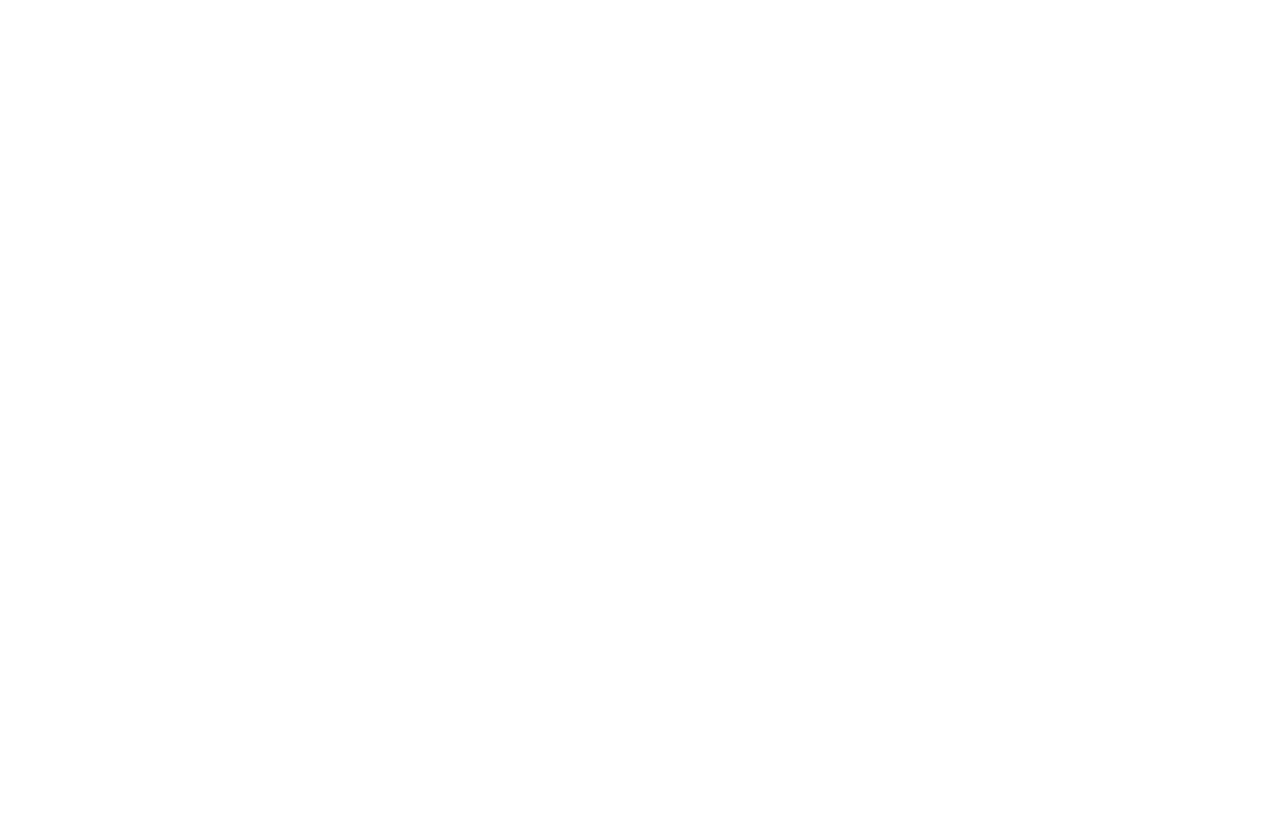
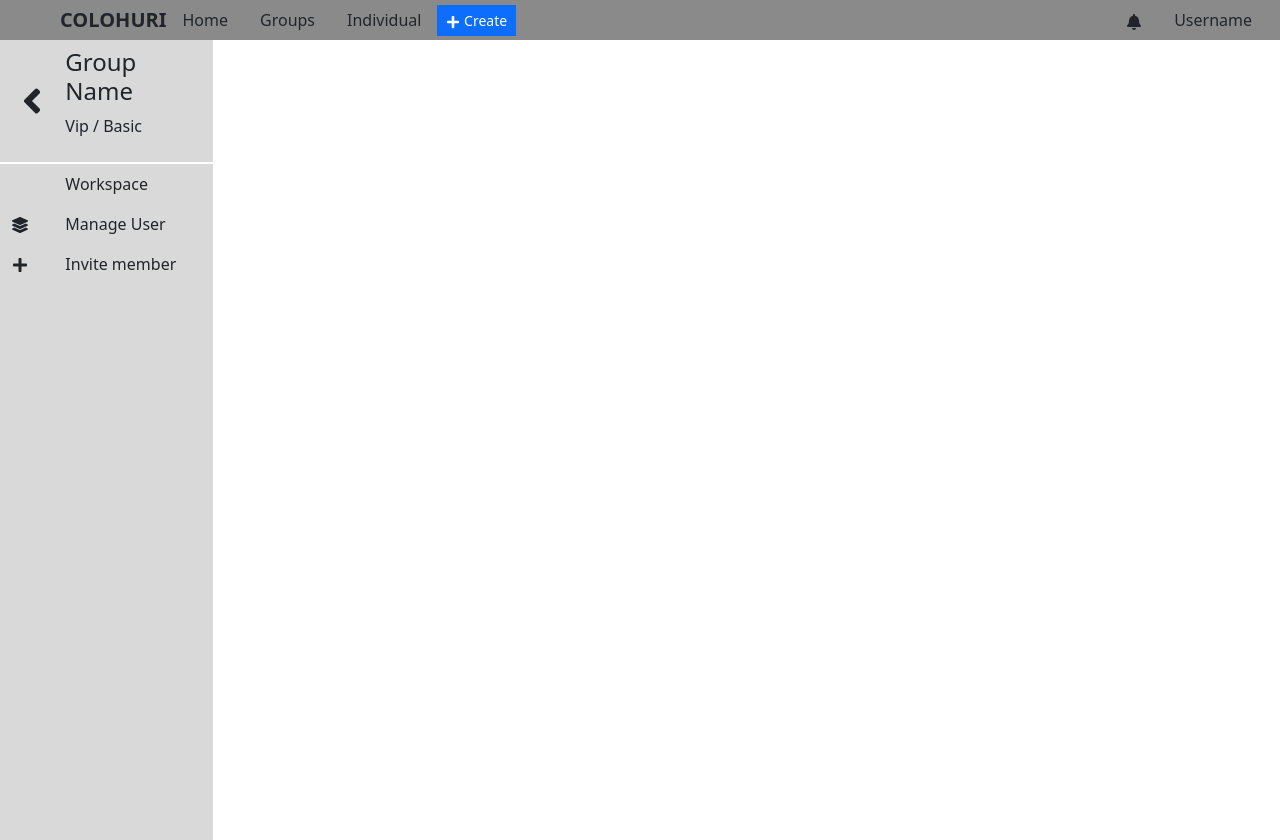
Before and after one commit to anhpham03092003/SDN302, a React (Create React App) app in the folder sdn302/: page / in a window 1280 px wide. Before the commit the page ends 800 px from the top, so only its background shows below. Built offline with nearby package versions, Linux system fonts and the light colour scheme.

Commit message:
feature <Header, GroupSlideBar>

```diff
--- a/sdn302/package.json
+++ b/sdn302/package.json
@@ -6,8 +6,12 @@
     "@testing-library/jest-dom": "^5.17.0",
     "@testing-library/react": "^13.4.0",
     "@testing-library/user-event": "^13.5.0",
+    "bootstrap": "^5.3.3",
     "react": "^18.3.1",
+    "react-bootstrap": "^2.10.5",
     "react-dom": "^18.3.1",
+    "react-icons": "^5.3.0",
+    "react-router-dom": "^6.26.2",
     "react-scripts": "5.0.1",
     "web-vitals": "^2.1.4"
   },
--- a/sdn302/src/App.css
+++ b/sdn302/src/App.css
@@ -2,37 +2,14 @@
   text-align: center;
 }
 
-.App-logo {
-  height: 40vmin;
-  pointer-events: none;
+.dropdown-toggle::after{
+  display: none !important;
 }
 
-@media (prefers-reduced-motion: no-preference) {
-  .App-logo {
-    animation: App-logo-spin infinite 20s linear;
-  }
+.header-background{
+  background-color: #8a8a8a !important;
 }
 
-.App-header {
-  background-color: #282c34;
-  min-height: 100vh;
-  display: flex;
-  flex-direction: column;
-  align-items: center;
-  justify-content: center;
-  font-size: calc(10px + 2vmin);
-  color: white;
+.slide-bar-background{
+  background-color: #D9D9D9 !important;
 }
-
-.App-link {
-  color: #61dafb;
-}
-
-@keyframes App-logo-spin {
-  from {
-    transform: rotate(0deg);
-  }
-  to {
-    transform: rotate(360deg);
-  }
-}
--- a/sdn302/src/App.js
+++ b/sdn302/src/App.js
@@ -1,6 +1,18 @@
+import { Col, Container, Row } from 'react-bootstrap';
+import './App.css';
+import Header from './Components/Header';
+import GroupSlideBar from './Components/GroupSlideBar';
+
+
 function App() {
   return (
-    <div>
+    <div className="App">
+      <Header/>
+      <Container fluid>
+        <Row>
+          <Col md={2}  className='slide-bar-background vh-100'><GroupSlideBar/></Col>
+        </Row>
+      </Container>
     </div>
   );
 }
--- /dev/null
+++ b/sdn302/src/Components/GroupSlideBar.jsx
@@ -0,0 +1,37 @@
+import React from 'react'
+import { Col, Row } from 'react-bootstrap'
+import { FaAngleLeft, FaAngleRight, FaLayerGroup, FaPlus } from 'react-icons/fa'
+
+function GroupSlideBar() {
+    return (
+        <div>
+            <Row className='py-2 border-2  border-bottom border-white'>
+                <Col className='align-content-center text-start' md={3}><FaAngleLeft className='display-6' /></Col>
+                <Col className='align-content-center text-start' md={9}>
+                    <h4>Group Name</h4>
+                    <p>Vip / Basic</p>
+                </Col>
+            </Row>
+            <Row className='py-2'>
+                <Col className='align-content-center text-start' md={3}></Col>
+                <Col className='align-content-center text-start' md={9}>
+                    <p className='m-0'>Workspace</p>
+                </Col>
+            </Row>
+            <Row className='py-2'>
+                <Col className='align-content-center text-start' md={3}><FaLayerGroup/></Col>
+                <Col className='align-content-center text-start' md={9}>
+                    <p className='m-0'> Manage User</p>
+                </Col>
+            </Row>
+            <Row className='py-2'>
+                <Col className='align-content-center text-start' md={3}><FaPlus/></Col>
+                <Col className='align-content-center text-start' md={9}>
+                    <p className='m-0'> Invite member</p>
+                </Col>
+            </Row>
+        </div>
+    )
+}
+
+export default GroupSlideBar
--- /dev/null
+++ b/sdn302/src/Components/Header.jsx
@@ -0,0 +1,59 @@
+import React from 'react'
+import { Button, Col, Container, Dropdown, Nav, NavDropdown, Row } from 'react-bootstrap'
+import {Link} from 'react-router-dom'
+import { FaArrowRight, FaBell, FaNutritionix, FaPen, FaPlus, FaUser } from "react-icons/fa";
+function Header() {
+    return (
+        <Container fluid className='d-flex justify-content-between header-background'>
+            <Nav className=''>
+                <Nav.Item className='ps-5 text-dark align-content-center'>
+                    <Link to="/" className='fw-bolder text-decoration-none text-dark '><h5 className='fw-bolder m-0 '>COLOHURI</h5></Link>
+                </Nav.Item>
+                <Nav.Item className='align-content-center'>
+                    <Nav.Link href="/"><p className='m-0 text-dark fs-6'>Home</p></Nav.Link>
+                </Nav.Item>
+                <Nav.Item className='align-content-center'>
+                    <Nav.Link href="/"><p className='m-0 text-dark fs-6'>Groups</p></Nav.Link>
+                </Nav.Item>
+                <Nav.Item className='align-content-center'>
+                    <Nav.Link href="/"><p className='m-0 text-dark fs-6'>Individual</p></Nav.Link>
+                </Nav.Item>
+                <Nav.Item className='text-dark align-content-center'>
+                    <Button variant='primary' className='rounded-0 btn-sm'><FaPlus></FaPlus> Create</Button>
+                </Nav.Item>
+            </Nav>
+            {/* <Nav>
+                        <Nav.Item className='p-2 '>
+                            <Nav.Link href="/" className='text-dark'>Login</Nav.Link>
+                        </Nav.Item>
+                        <Nav.Item className='p-2 '>
+                            <Nav.Link href="/" className='text-dark'>Register</Nav.Link>
+                        </Nav.Item>
+            </Nav> */}
+            <Nav>
+                        <Nav.Item className='align-content-center'>
+                            <NavDropdown  title={<FaBell className='text-dark m-0'/>} id="basic-nav-dropdown">
+                                <NavDropdown.Item href="/"><FaUser /> User profile</NavDropdown.Item>
+                                <NavDropdown.Item href="/"><FaPen /> Change passwood</NavDropdown.Item>
+                                <NavDropdown.Divider />
+                                <NavDropdown.Item href="#">
+                                    <FaArrowRight/>  Logout
+                                </NavDropdown.Item>
+                            </NavDropdown>
+                        </Nav.Item>
+                        <Nav.Item className='align-content-center'>
+                        <NavDropdown  title={<p className='text-dark m-0'>Username</p>} id="basic-nav-dropdown">
+                                <NavDropdown.Item href="/"><FaUser /> User profile</NavDropdown.Item>
+                                <NavDropdown.Item href="/"><FaPen /> Change passwood</NavDropdown.Item>
+                                <NavDropdown.Divider />
+                                <NavDropdown.Item href="#">
+                                    <FaArrowRight/>  Logout
+                                </NavDropdown.Item>
+                            </NavDropdown>
+                        </Nav.Item>
+            </Nav>
+        </Container>
+    )
+}
+
+export default Header
--- a/sdn302/src/index.js
+++ b/sdn302/src/index.js
@@ -3,11 +3,16 @@
 import './index.css';
 import App from './App';
 import reportWebVitals from './reportWebVitals';
-
+import 'bootstrap/dist/css/bootstrap.min.css';
+import { BrowserRouter } from 'react-router-dom';
 const root = ReactDOM.createRoot(document.getElementById('root'));
 root.render(
   <React.StrictMode>
-    <App />
+    <BrowserRouter>
+
+   <App />
+
+</BrowserRouter>
   </React.StrictMode>
 );
 
```
Also changed, not shown: 1 other file (tests, documents, lock files or other folders).
